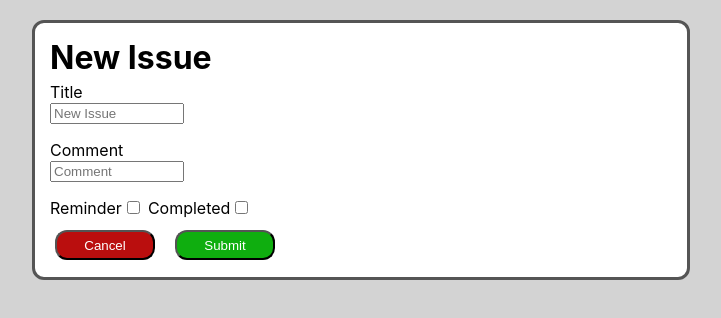
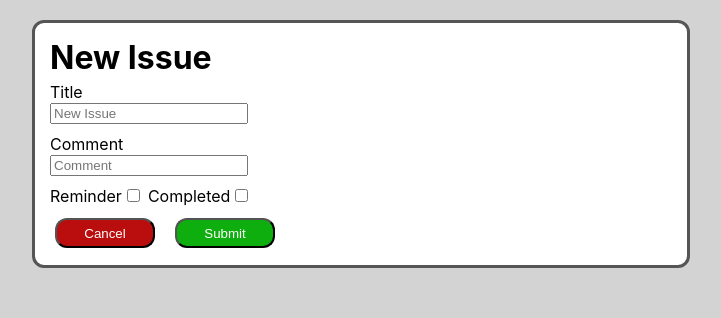
Before and after one commit to DudsTheKid3756/issue-tracker-ui, a React (Create React App) app: page /create in a window 1280 px wide. Shown: the top 318 px of the page, without its empty margins (292-1013 px from the left). Built offline with nearby package versions, Linux system fonts and the light colour scheme.

Commit message:
updated error display for form

```diff
--- a/src/Components/CreateIssue/Create.module.css
+++ b/src/Components/CreateIssue/Create.module.css
@@ -23,6 +23,16 @@
 
 .error {
   color: red;
+  display: inline;
+  margin-left: 10px;
+}
+
+.errBorder[type="text"] {
+  border-color: red;
+}
+
+.errorContainer {
+  display: inline;
 }
 
 .formComponent {
@@ -30,7 +40,7 @@
 }
 
 .formContainer {
-  width: 50%;
+  width: 75%;
 }
 
 .formHeader {
@@ -39,6 +49,7 @@
 
 .formInput[type="text"] {
   margin-left: 5px;
+  margin-bottom: 10px;
   width: 40%;
 }
 
--- a/src/Components/CreateIssue/CreateIssue.js
+++ b/src/Components/CreateIssue/CreateIssue.js
@@ -1,4 +1,4 @@
-import { useState } from "react";
+import { useState} from "react";
 import { useNavigate } from "react-router-dom";
 import { ToastContainer } from "react-toastify";
 import { addIssue } from "../../Services/IssueServices";
@@ -8,6 +8,7 @@ import Form from "./Form";
 const CreateIssue = () => {
   const navigate = useNavigate();
   const [errors, setErrors] = useState({});
+  const [errLength, setErrLength] = useState(0);
 
   const [newIssueStrings, setNewIssueStrings] = useState({
     title: "",
@@ -35,6 +36,7 @@ const CreateIssue = () => {
     e.preventDefault();
     if (Object.keys(strErrors).length != 0) {
       setErrors(strErrors);
+      setErrLength(strErrors.length);
     }
     addIssue({ ...newIssueStrings, ...newIssueBools }, navigate);
   };
@@ -50,6 +52,7 @@ const CreateIssue = () => {
         onChanges={[onStringChange, onBoolChange]}
         onSubmit={handleSubmit}
         errors={errors}
+        errLength={errLength}
         handleCancel={handleCancel}
       />
       <ToastContainer />
--- a/src/Components/CreateIssue/Form.js
+++ b/src/Components/CreateIssue/Form.js
@@ -1,7 +1,7 @@
 import FormComponent from "../FormComponent";
 import classes from "./Create.module.css";
 
-const Form = ({ values, onChanges, onSubmit, errors, handleCancel }) => {
+const Form = ({ values, onChanges, onSubmit, errors, handleCancel, errLength }) => {
   return (
     <div className={classes.formContainer}>
       <h1 className={classes.formHeader}>New Issue</h1>
@@ -14,6 +14,7 @@ const Form = ({ values, onChanges, onSubmit, errors, handleCancel }) => {
           values={values}
           onChanges={onChanges}
           errors={errors}
+          errLength={errLength}
         />
         <FormComponent
           label="Comment"
@@ -23,6 +24,7 @@ const Form = ({ values, onChanges, onSubmit, errors, handleCancel }) => {
           values={values}
           onChanges={onChanges}
           errors={errors}
+          errLength={errLength}
         />
       </div>
       <div className={classes.checkboxInput1}>
--- a/src/Components/FormComponent.js
+++ b/src/Components/FormComponent.js
@@ -9,6 +9,7 @@ const FormComponent = ({
   values,
   onChanges,
   errors,
+  errLength
 }) => {
   return (
     <>
@@ -18,7 +19,7 @@ const FormComponent = ({
         </label>
         {type == "text" ? <br /> : null}
         <input
-          className={classes.formInput}
+          className={`${classes.formInput} ${errLength != 0 ? classes.errBorder : ""}`}
           id={field}
           name={field}
           type={type}
@@ -28,9 +29,12 @@ const FormComponent = ({
           onChange={type == "text" ? onChanges[0] : onChanges[1]}
         />
       </form>
-      {type == "text" && errors.length != 0 ? (
-        <p className={classes.error}>{errors[field]}</p>
-      ) : null}
+      <div className={classes.errorContainer}>
+        {type == "text" && errLength != 0 ? (
+          <p className={classes.error}>{errors[field]}</p>
+        ) : null}
+      </div>
+      <br />
     </>
   );
 };
```
